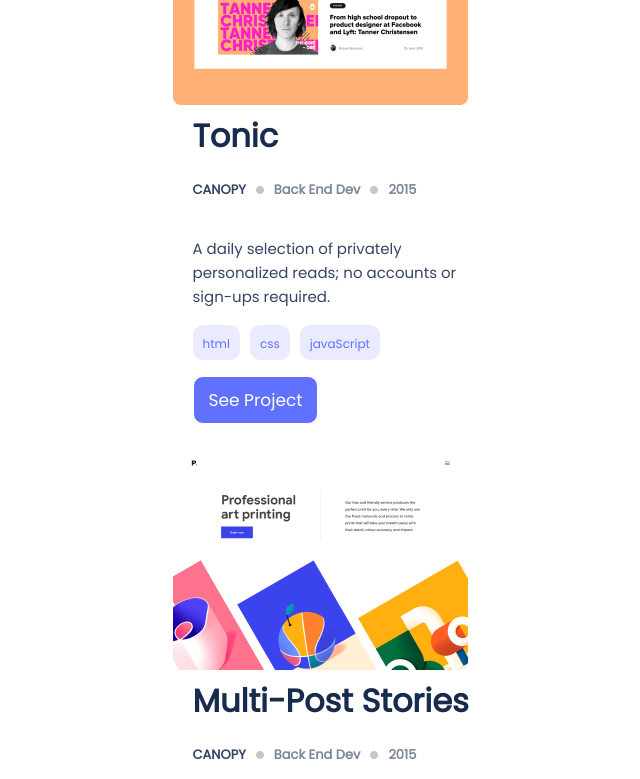
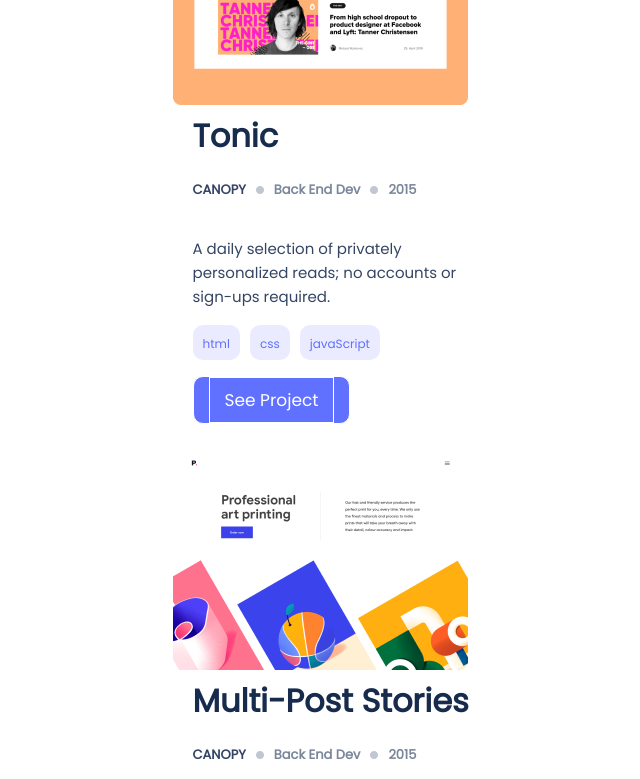
Before and after one commit to supreeti/First-Portfolio, a plain HTML site: page index.html in a window 1280 px wide. In both pictures the pointer is over the link 506 px from the left and 1128 px from the top of the page. Shown: the part 728-1507 px from the top of the page, without its empty margins (256-896 px from the left). Drawn offline with Linux system fonts and the light colour scheme.

Commit message:
Resolve indentation errors

```diff
--- a/style.css
+++ b/style.css
@@ -136,7 +136,6 @@
   font-size: 32px;
   align-items: left;
   font-weight: 700;
-  padding: 16px 0 0 0;
 }
 
 .texttitle {
@@ -197,6 +196,10 @@
   padding: 16px 0 0 0;
 }
 
+.borderbottom img {
+  border-bottom: 1px solid #e3e5e9;
+}
+
 .article1 .background1,
 .article2 .background1,
 .article3 .background1,
@@ -243,11 +246,11 @@
   background-color: #6070ff;
 }
 
-.article1 button:hover,
-.article2 button:hover,
-.article3 button:hover,
-.article4 button:hover,
-.about_self_section button:hover {
+.article1 button a:hover,
+.article2 button a:hover,
+.article3 button a:hover,
+.article4 button a:hover,
+.about_self_section button a:hover {
   padding: 10px 15px;
   border: 1px solid #fff;
   background-color: #6070ff;
@@ -341,10 +344,6 @@
   margin: 15px 0;
 }
 
-.borderbottom img {
-  border-bottom: 1px solid #e3e5e9;
-}
-
 @media only screen and (min-width: 425px) {
   .article1,
   .article2,
```
Lines whose indentation alone changed are shown as unchanged.
